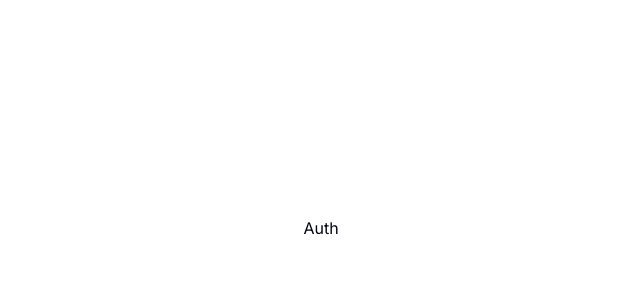
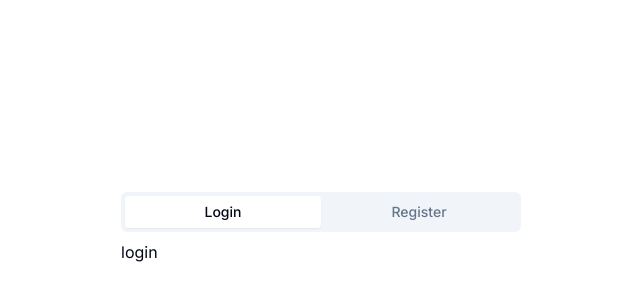
Before and after one commit to ramyatrouny/Basic-Admin-Panel, a Next.js app: page /auth in a window 1280 px wide. Shown: the part 172-472 px from the top of the page, without its empty margins (319-959 px from the left). Built offline with nearby package versions, Linux system fonts and the light colour scheme.

Commit message:
first steps into authentication

```diff
--- a/app/(auth)/auth/page.tsx
+++ b/app/(auth)/auth/page.tsx
@@ -1,5 +1,11 @@
+import AuthTabs from '@/components/auth/AuthTabs';
+
 const AuthPage = () => {
-	return <>Auth</>;
+	return (
+		<>
+			<AuthTabs />
+		</>
+	);
 };
 
 export default AuthPage;
--- /dev/null
+++ b/components/auth/AuthTabs.tsx
@@ -0,0 +1,16 @@
+import { Tabs, TabsContent, TabsList, TabsTrigger } from '@/components/ui/tabs';
+
+const AuthTabs = () => {
+	return (
+		<Tabs defaultValue='login' className='w-[400px]'>
+			<TabsList className='grid w-full grid-cols-2'>
+				<TabsTrigger value='login'>Login</TabsTrigger>
+				<TabsTrigger value='register'>Register</TabsTrigger>
+			</TabsList>
+			<TabsContent value='login'>login</TabsContent>
+			<TabsContent value='register'>register</TabsContent>
+		</Tabs>
+	);
+};
+
+export default AuthTabs;
--- /dev/null
+++ b/components/ui/tabs.tsx
@@ -0,0 +1,55 @@
+"use client"
+
+import * as React from "react"
+import * as TabsPrimitive from "@radix-ui/react-tabs"
+
+import { cn } from "@/lib/utils"
+
+const Tabs = TabsPrimitive.Root
+
+const TabsList = React.forwardRef<
+  React.ElementRef<typeof TabsPrimitive.List>,
+  React.ComponentPropsWithoutRef<typeof TabsPrimitive.List>
+>(({ className, ...props }, ref) => (
+  <TabsPrimitive.List
+    ref={ref}
+    className={cn(
+      "inline-flex h-10 items-center justify-center rounded-md bg-muted p-1 text-muted-foreground",
+      className
+    )}
+    {...props}
+  />
+))
+TabsList.displayName = TabsPrimitive.List.displayName
+
+const TabsTrigger = React.forwardRef<
+  React.ElementRef<typeof TabsPrimitive.Trigger>,
+  React.ComponentPropsWithoutRef<typeof TabsPrimitive.Trigger>
+>(({ className, ...props }, ref) => (
+  <TabsPrimitive.Trigger
+    ref={ref}
+    className={cn(
+      "inline-flex items-center justify-center whitespace-nowrap rounded-sm px-3 py-1.5 text-sm font-medium ring-offset-background transition-all focus-visible:outline-none focus-visible:ring-2 focus-visible:ring-ring focus-visible:ring-offset-2 disabled:pointer-events-none disabled:opacity-50 data-[state=active]:bg-background data-[state=active]:text-foreground data-[state=active]:shadow-sm",
+      className
+    )}
+    {...props}
+  />
+))
+TabsTrigger.displayName = TabsPrimitive.Trigger.displayName
+
+const TabsContent = React.forwardRef<
+  React.ElementRef<typeof TabsPrimitive.Content>,
+  React.ComponentPropsWithoutRef<typeof TabsPrimitive.Content>
+>(({ className, ...props }, ref) => (
+  <TabsPrimitive.Content
+    ref={ref}
+    className={cn(
+      "mt-2 ring-offset-background focus-visible:outline-none focus-visible:ring-2 focus-visible:ring-ring focus-visible:ring-offset-2",
+      className
+    )}
+    {...props}
+  />
+))
+TabsContent.displayName = TabsPrimitive.Content.displayName
+
+export { Tabs, TabsList, TabsTrigger, TabsContent }
--- a/package.json
+++ b/package.json
@@ -15,6 +15,7 @@
     "@radix-ui/react-dropdown-menu": "^2.0.6",
     "@radix-ui/react-label": "^2.0.2",
     "@radix-ui/react-slot": "^1.0.2",
+    "@radix-ui/react-tabs": "^1.0.4",
     "@radix-ui/react-toast": "^1.1.5",
     "class-variance-authority": "^0.7.0",
     "clsx": "^2.1.1",
```
Also changed, not shown: 1 other file (tests, documents, lock files or other folders).
